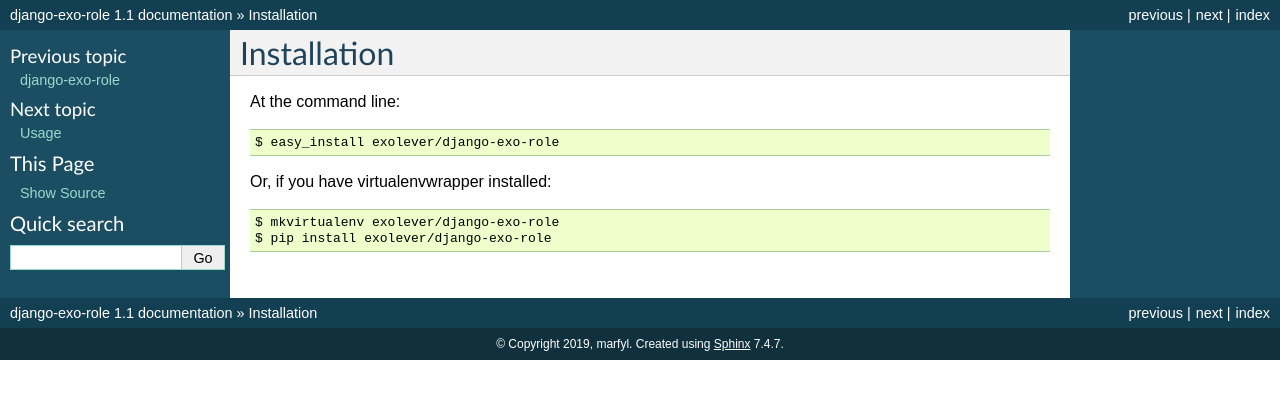
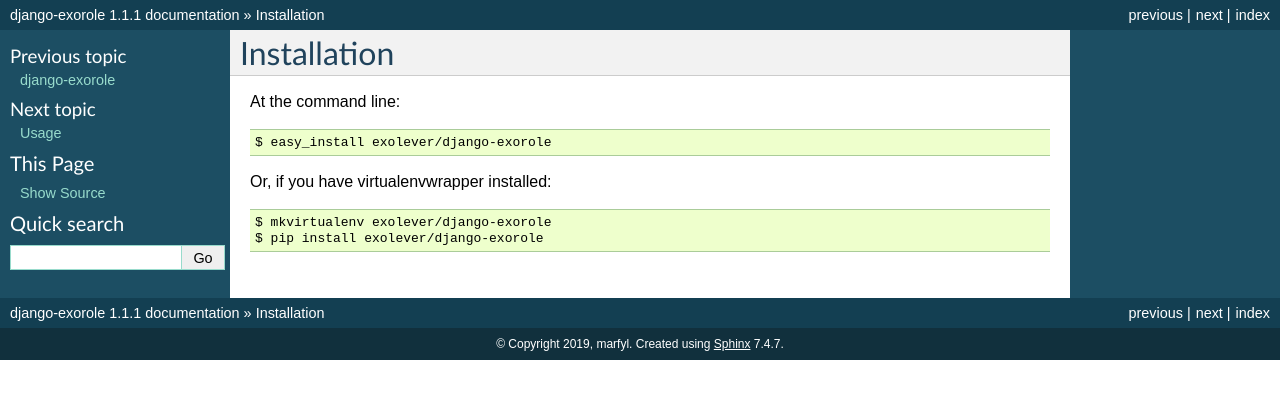
Before and after one commit to exolever/django-exo-role, a Sphinx documentation site: the page built from docs/installation.rst, in a window 1280 px wide. Shown: the top 399 px of the page. Built offline with Sphinx 7.4.7, drawn with Linux system fonts in a browser that asks for light colours.

Commit message:
New version

```diff
--- a/docs/conf.py
+++ b/docs/conf.py
@@ -47,7 +47,7 @@
 master_doc = 'index'
 
 # General information about the project.
-project = u'django-exo-role'
+project = u'django-exorole'
 copyright = u'2019, marfyl'
 
 # The version info for the project you're documenting, acts as replacement for
@@ -174,7 +174,7 @@
 # html_file_suffix = None
 
 # Output file base name for HTML help builder.
-htmlhelp_basename = 'exolever/django-exo-roledoc'
+htmlhelp_basename = 'exolever/django-exoroledoc'
 
 
 # -- Options for LaTeX output --------------------------------------------------
@@ -193,7 +193,7 @@
 # Grouping the document tree into LaTeX files. List of tuples
 # (source start file, target name, title, author, documentclass [howto/manual]).
 latex_documents = [
-    ('index', 'exolever/django-exo-role.tex', u'django-exo-role Documentation',
+    ('index', 'exolever/django-exorole.tex', u'django-exorole Documentation',
      u'marfyl', 'manual'),
 ]
 
@@ -223,7 +223,7 @@
 # One entry per manual page. List of tuples
 # (source start file, name, description, authors, manual section).
 man_pages = [
-    ('index', 'exolever/django-exo-role', u'django-exo-role Documentation',
+    ('index', 'exolever/django-exorole', u'django-exorole Documentation',
      [u'marfyl'], 1)
 ]
 
@@ -237,8 +237,8 @@
 # (source start file, target name, title, author,
 #  dir menu entry, description, category)
 texinfo_documents = [
-    ('index', 'exolever/django-exo-role', u'django-exo-role Documentation',
-     u'marfyl', 'exolever/django-exo-role', 'One line description of project.',
+    ('index', 'exolever/django-exorole', u'django-exorole Documentation',
+     u'marfyl', 'exolever/django-exorole', 'One line description of project.',
      'Miscellaneous'),
 ]
 
--- a/docs/index.rst
+++ b/docs/index.rst
@@ -3,7 +3,7 @@
    You can adapt this file completely to your liking, but it should at least
    contain the root `toctree` directive.
 
-Welcome to django-exo-role's documentation!
+Welcome to django-exorole's documentation!
 =================================================================
 
 Contents:
--- a/docs/installation.rst
+++ b/docs/installation.rst
@@ -4,9 +4,9 @@
 
 At the command line::
 
-    $ easy_install exolever/django-exo-role
+    $ easy_install exolever/django-exorole
 
 Or, if you have virtualenvwrapper installed::
 
-    $ mkvirtualenv exolever/django-exo-role
-    $ pip install exolever/django-exo-role
+    $ mkvirtualenv exolever/django-exorole
+    $ pip install exolever/django-exorole
--- a/docs/usage.rst
+++ b/docs/usage.rst
@@ -2,7 +2,7 @@
 Usage
 =====
 
-To use django-exo-role in a project, add it to your `INSTALLED_APPS`:
+To use django-exorole in a project, add it to your `INSTALLED_APPS`:
 
 .. code-block:: python
 
@@ -12,7 +12,7 @@
         ...
     )
 
-Add django-exo-role's URL patterns:
+Add django-exorole's URL patterns:
 
 .. code-block:: python
 
--- a/exo_role/__init__.py
+++ b/exo_role/__init__.py
@@ -1,3 +1,3 @@
 default_app_config = 'exo_role.apps.ExORoleConfigConfig'
 
-__version__ = '1.1'
+__version__ = '1.1.1'
--- a/setup.py
+++ b/setup.py
@@ -23,13 +23,13 @@
 history = open('HISTORY.rst').read().replace('.. :changelog:', '')
 
 setup(
-    name='django-exo-role',
+    name='django-exorole',
     version=version,
     description='Use roles system with Django',
     long_description=readme,
     author='marfyl',
     author_email='marfyl.dev@gmail.com',
-    url='https://github.com/exolever/django-exo-role',
+    url='https://github.com/exolever/django-exorole',
     packages=find_packages(),
     package_data={'exo_role': ['fixtures/*.yaml']},
     include_package_data=True,
```
Also changed, not shown: CONTRIBUTING.rst (+10 -10 lines), README.rst (+10 -10 lines), .github/ISSUE_TEMPLATE.md, .travis.yml, 2 other files.
